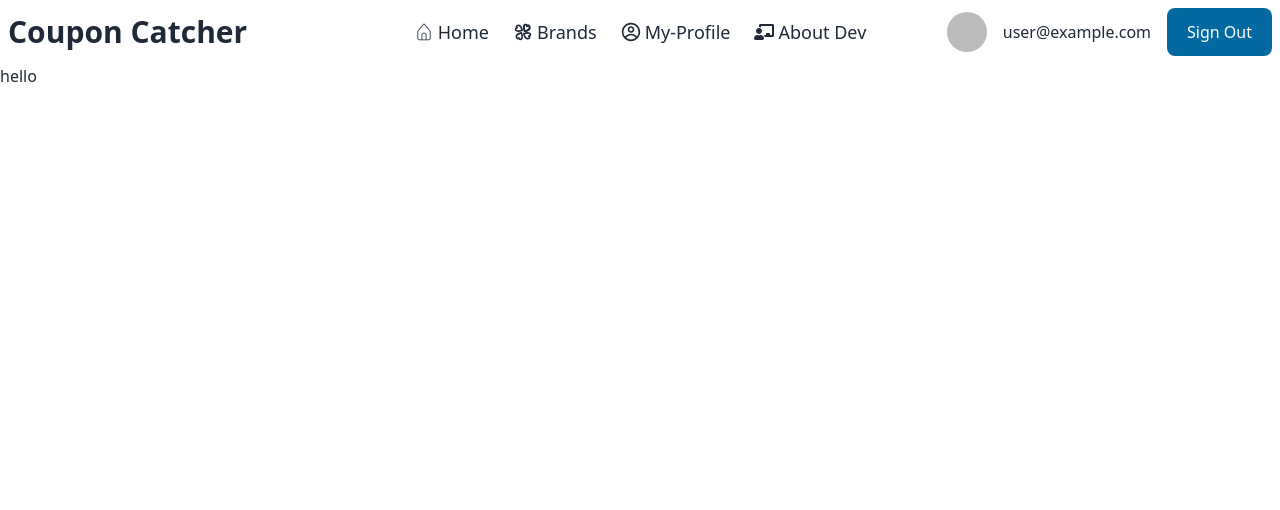
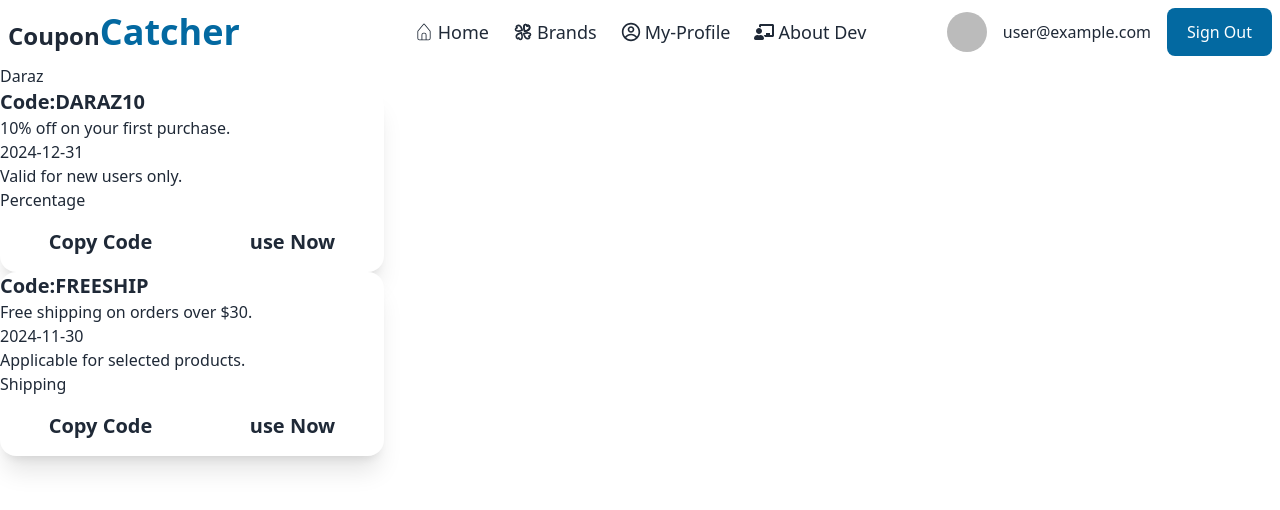
Before and after one commit to sabila111/coupon-catcher, a React (Vite) app: page /brand/1 in a window 1280 px wide. Shown: the top 510 px of the page. Built offline with nearby package versions, Linux system fonts and the light colour scheme; no server answers; sample sign-in values are in the browser's storage.

Commit message:
implimented animated.css

```diff
--- a/src/components/brands/BrandDetails.jsx
+++ b/src/components/brands/BrandDetails.jsx
@@ -1,10 +1,19 @@
-import { useLoaderData } from "react-router-dom";
+import { useLoaderData, useParams } from "react-router-dom";
+import BrandDetailsCard from "./BrandDetailsCard";
 
 const BrandDetails = () => {
     const brands = useLoaderData()
+    const {id} = useParams()
+    const brand = brands.find((brand) => brand._id === id)
     return (
         <div>
-            <h2>hello</h2>
+            <h2>{brand.brand_name}</h2>
+
+          <div>
+          {
+            brand.coupons.map((brand) => <BrandDetailsCard key={brand} brand={brand}></BrandDetailsCard>)
+           }
+          </div>
         </div>
     );
 };
--- /dev/null
+++ b/src/components/brands/BrandDetailsCard.jsx
@@ -0,0 +1,23 @@
+
+
+const BrandDetailsCard = ({brand}) => {
+    const { coupon_code, description, expiry_date,condition, coupon_type} = brand
+    return (
+        <div className="card bg-base-100 w-96 shadow-xl">
+  <div className="">
+    <h2 className="card-title">Code:{coupon_code}</h2>
+    <p>{description}</p>
+    <p>{expiry_date}</p>
+    <p>{condition}</p>
+    <p>{coupon_type}</p>
+
+    <div className="flex justify-around">
+      <button className="text-xl font-semibold px-3 py-4">Copy Code</button>
+      <button className="text-xl font-semibold px-3 py-4">use Now</button>
+    </div>
+  </div>
+</div>
+    );
+};
+
+export default BrandDetailsCard;
--- a/src/components/navbar/Navbar.jsx
+++ b/src/components/navbar/Navbar.jsx
@@ -38,7 +38,7 @@
                     {links}
                 </ul>
             </div>
-            <a className=" normal-case font-bold text-3xl">Coupon Catcher</a>
+            <a className=" normal-case font-bold text-2xl">Coupon<span className="text-4xl text-sky-700">Catcher</span></a>
         </div>
         <div className="navbar-center hidden lg:flex">
             <ul className=" active mx-5  flex justify-center items-center gap-6 px-1 menu-horizontal font-medium text-lg ">
```
